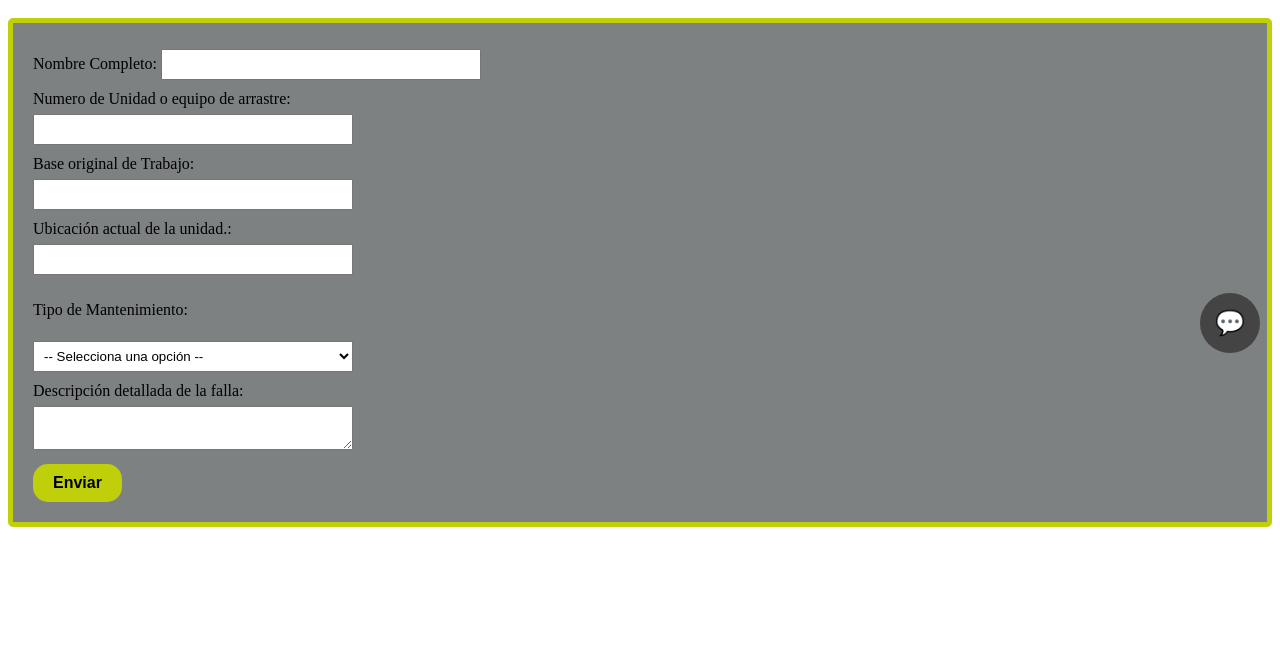
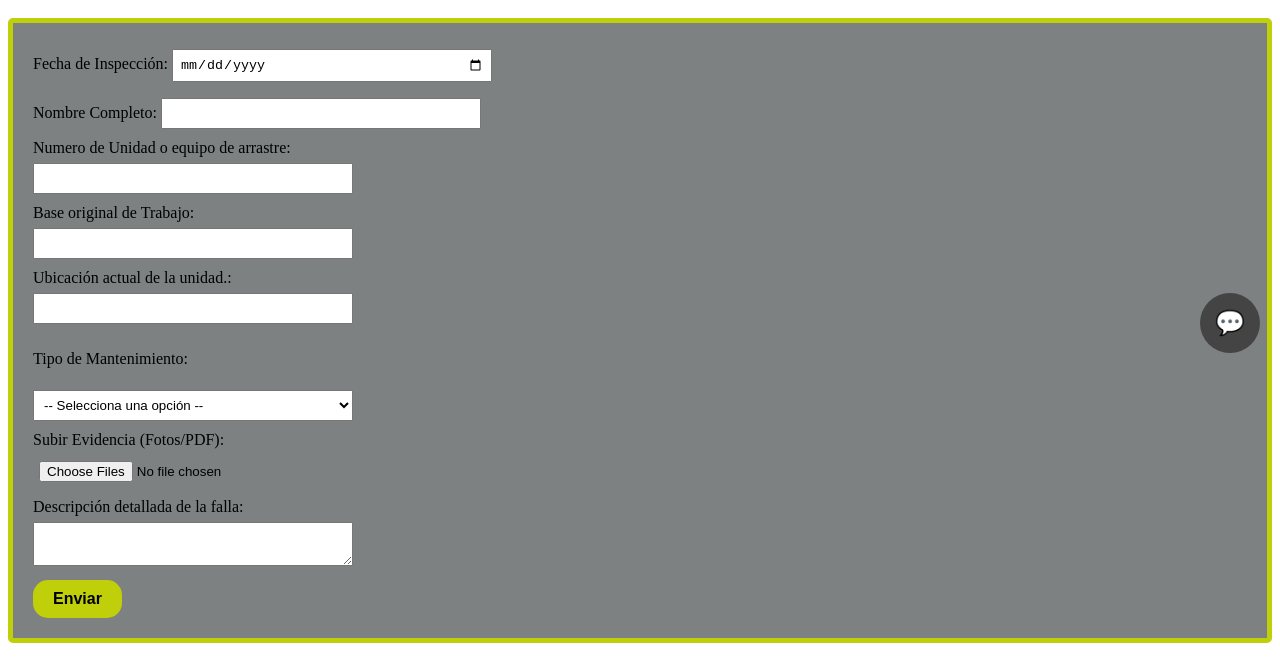
Before and after one commit to Amayrani-web/Hackaton_DEV.F, a website: page index.html in a window 1280 px wide. Shown: the part 427-1090 px from the top of the page. Before the commit the page ends 974 px from the top, so only its background shows below. Drawn offline with nearby package versions, Linux system fonts and the light colour scheme.

Commit message:
Feat: Campos

```diff
--- a/index.html
+++ b/index.html
@@ -30,6 +30,7 @@
 
     <section class="apply-section-textarea">
         <form id="apply">
+            <label>Fecha de Inspección: <input type="date" name="fecha" required></label><br>
             <label>Nombre Completo: <input name="name" required> </label><br>
             <label>Numero de Unidad o equipo de arrastre: <input name="unidad"></label><br>
             <label>Base original de Trabajo: <input name="base"></label><br>
@@ -58,6 +59,7 @@
                     <option value="Tenia entrega lista">Tenia entrega lista</option>
                 </select></label><br>
             </div>
+            <label>Subir Evidencia (Fotos/PDF): <input type="file" name="evidencia" id="evidencia" accept=".jpg, .png, .pdf" multiple> </label><br>
             <label>Descripción detallada de la falla:<br><textarea name="comment"></textarea></label><br>
             <button type="submit" class="button-submit">Enviar</button>
         </form>
```
